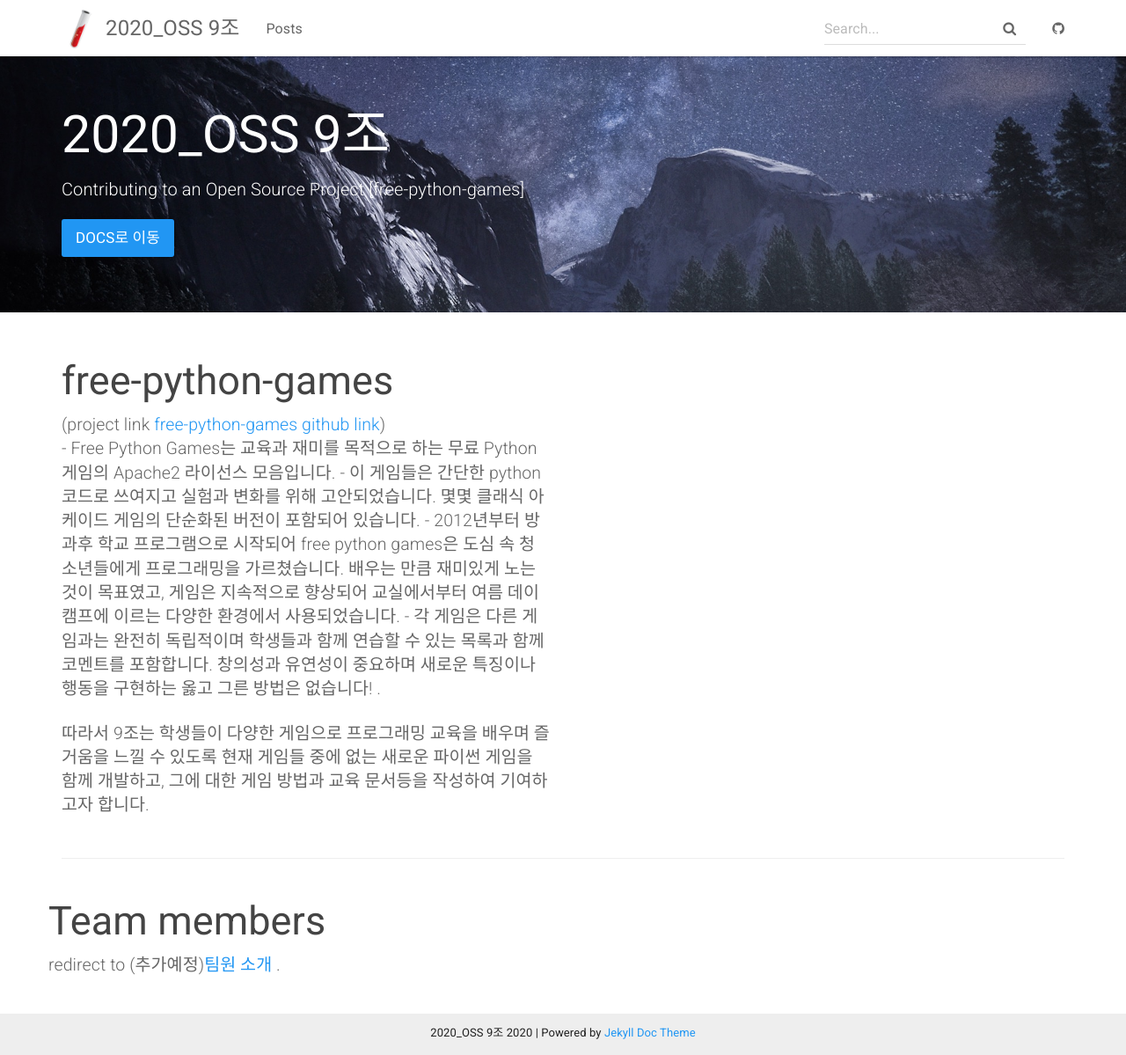
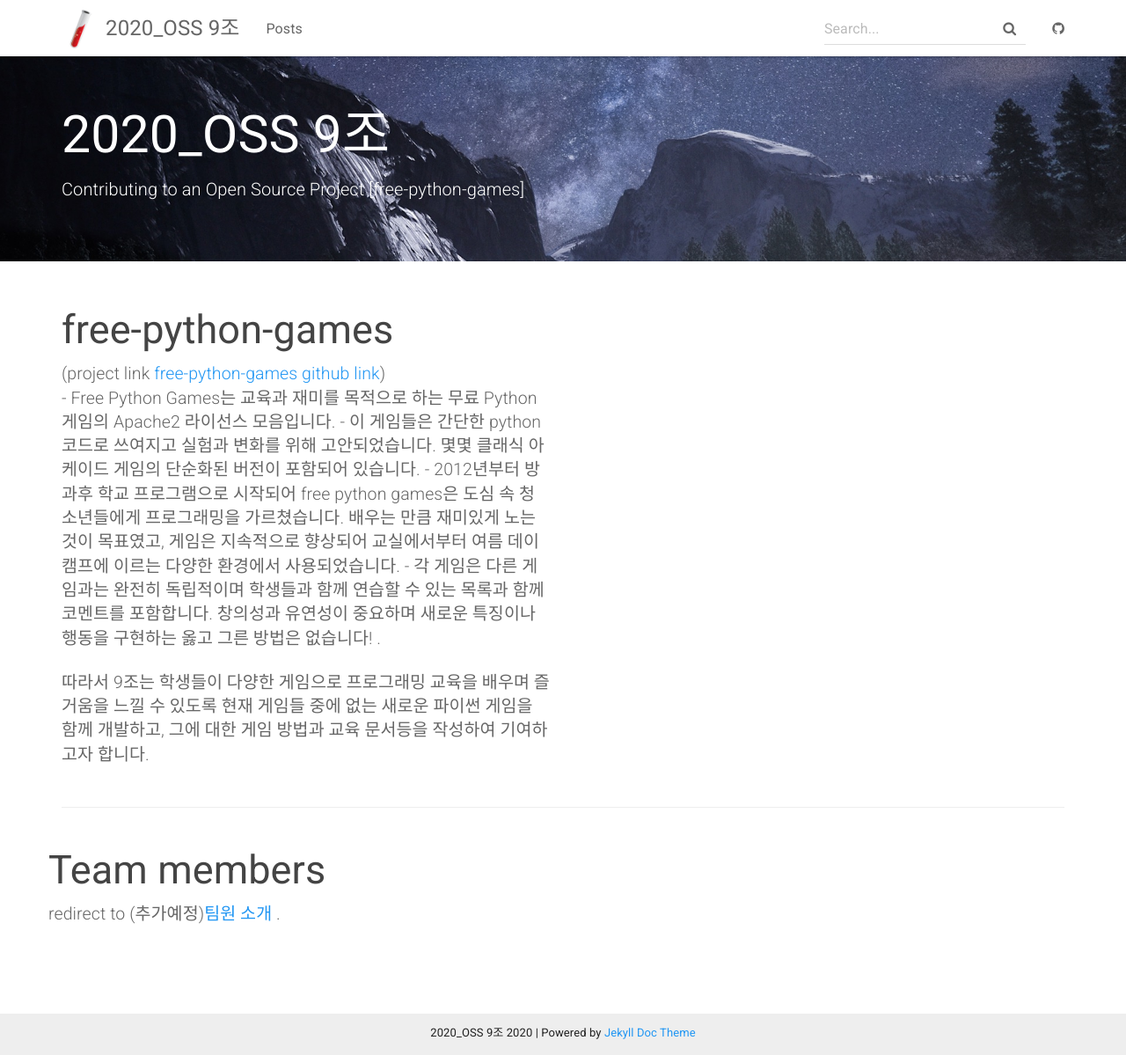
Before and after one commit to doolim98/2020-2-OSS-9, a Jekyll site: the page built from index.html, in a window 1280 px wide and 1199 px high. Shown: the whole window at 88% size. Built offline with Jekyll 4.4.1, drawn with Linux system fonts in a browser that asks for light colours.

Commit message:
Update index.html

```diff
--- a/index.html
+++ b/index.html
@@ -6,7 +6,6 @@ layout: default
     <div class="container">
         <h1 style="color:white;">2020_OSS 9조</h1>
         <p style="color:white;">Contributing to an Open Source Project [free-python-games]</p>
-        <p><a class="btn btn-primary btn-lg" href="{{ "/docs/home/" | relative_url }}" role="button">docs로 이동</a></p>
     </div>
 </div>
 
```
